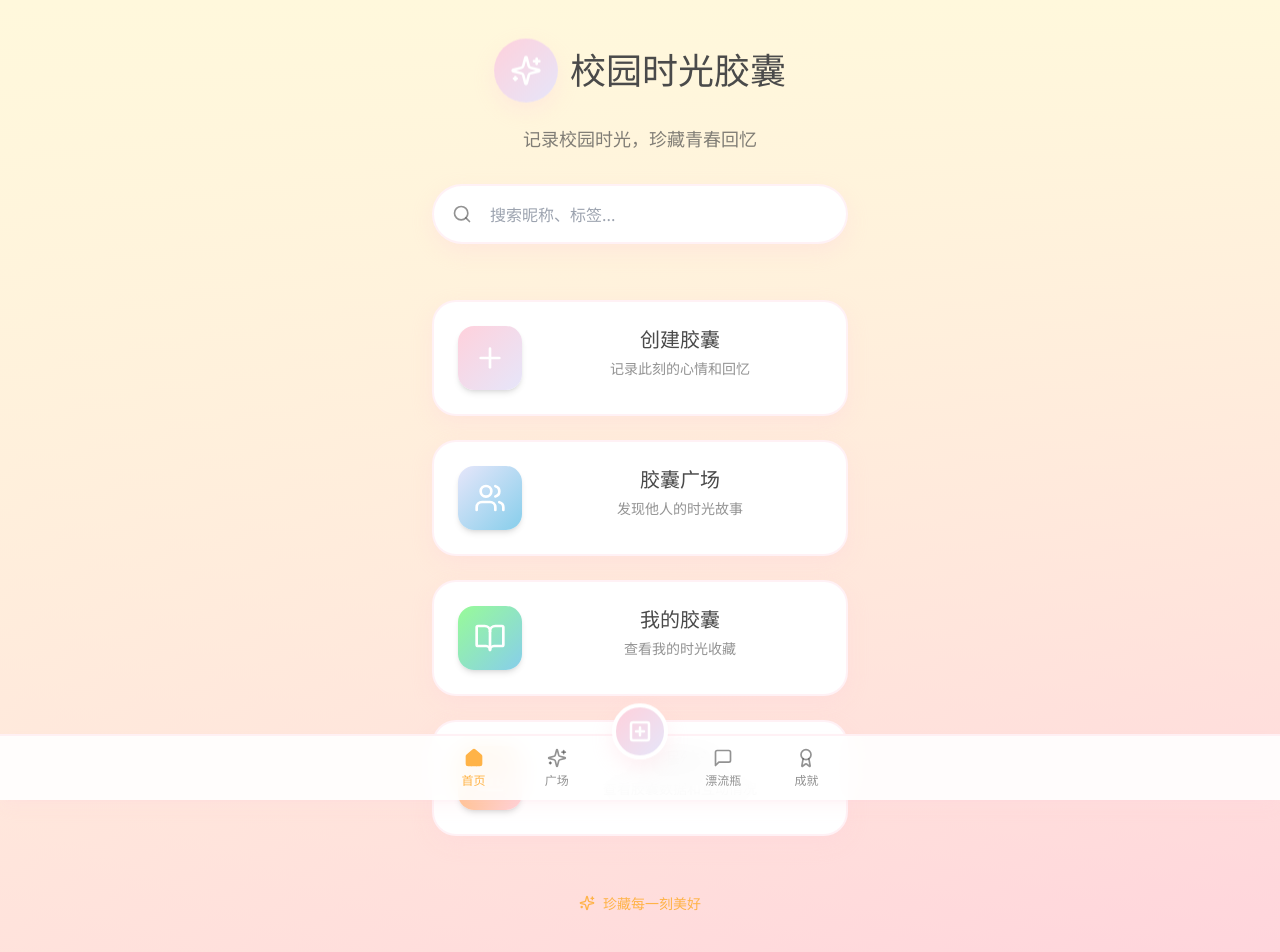
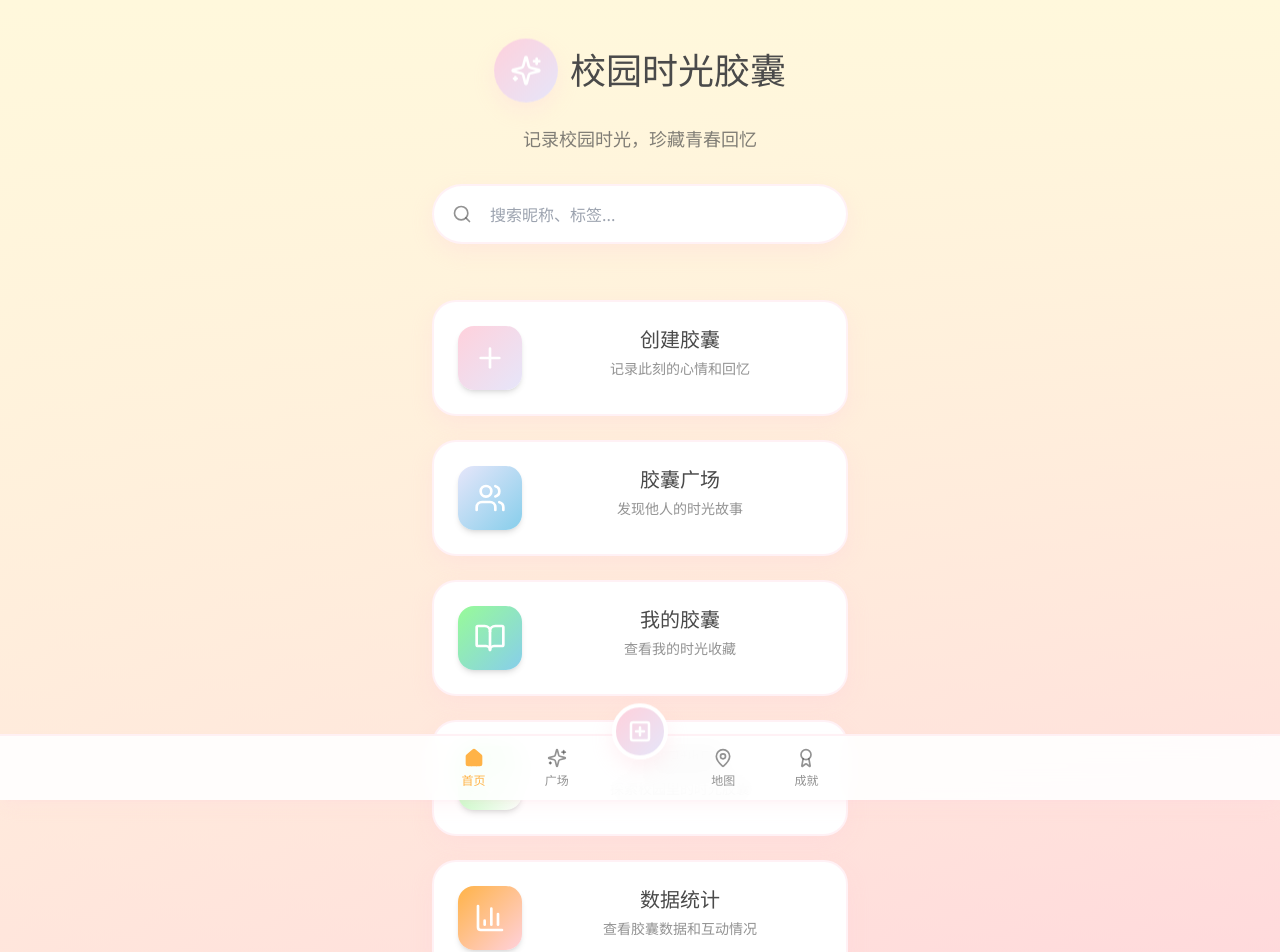
Before and after one commit to Jialearthur/Campus-fun-time-capsule, a React (Vite) app: page / in a window 1280 px wide. Shown: the top 952 px of the page. Built offline with nearby package versions, Linux system fonts and the light colour scheme; a web font is replaced by a local one.

Commit message:
feat: 校园时光胶囊网站PRD文档
Co-authored-by: traeagent <traeagent@users.noreply.github.com>

```diff
--- a/src/components/Navbar.tsx
+++ b/src/components/Navbar.tsx
@@ -29,9 +29,9 @@ export default function Navbar() {
       isPrimary: true,
     },
     {
-      path: '/drift-bottle',
-      label: '漂流瓶',
-      icon: MessageSquare,
+      path: '/campus-map',
+      label: '地图',
+      icon: MapPin,
     },
     {
       path: '/achievements',
--- a/src/pages/Home.tsx
+++ b/src/pages/Home.tsx
@@ -1,6 +1,6 @@
 import { useState } from 'react';
 import { useNavigate } from 'react-router-dom';
-import { Sparkles, Plus, Users, BookOpen, Search, BarChart3 } from 'lucide-react';
+import { Sparkles, Plus, Users, BookOpen, Search, BarChart3, MapPin } from 'lucide-react';
 import { clsx } from 'clsx';
 import { twMerge } from 'tailwind-merge';
 
@@ -70,6 +70,28 @@ export default function Home() {
             gradient="from-gummy-green to-gummy-blue"
             textColor="text-gummy-dark"
           />
+          <button
+            onClick={(e) => {
+              e.preventDefault();
+              e.stopPropagation();
+              navigate('/campus-map');
+            }}
+            className="group w-full p-6 rounded-3xl bg-white border-2 border-gummy-pink/30 shadow-gummy hover:shadow-gummy-hover transition-all duration-300 hover:scale-[1.02] gummy-card"
+          >
+            <div className="flex items-start gap-4">
+              <div className="w-16 h-16 rounded-2xl bg-gradient-to-br from-gummy-green to-gummy-teal flex items-center justify-center shadow-md group-hover:shadow-lg transition-shadow">
+                <MapPin className="w-8 h-8 text-white" />
+              </div>
+              <div className="flex-1">
+                <h3 className="text-xl font-bold mb-1 text-gummy-dark font-title">
+                  校园地图
+                </h3>
+                <p className="text-gummy-dark/60 text-sm font-body">
+                  探索校园里的时光胶囊
+                </p>
+              </div>
+            </div>
+          </button>
           <FeatureButton
             icon={<BarChart3 className="w-8 h-8 text-white" />}
             title="数据统计"
```
